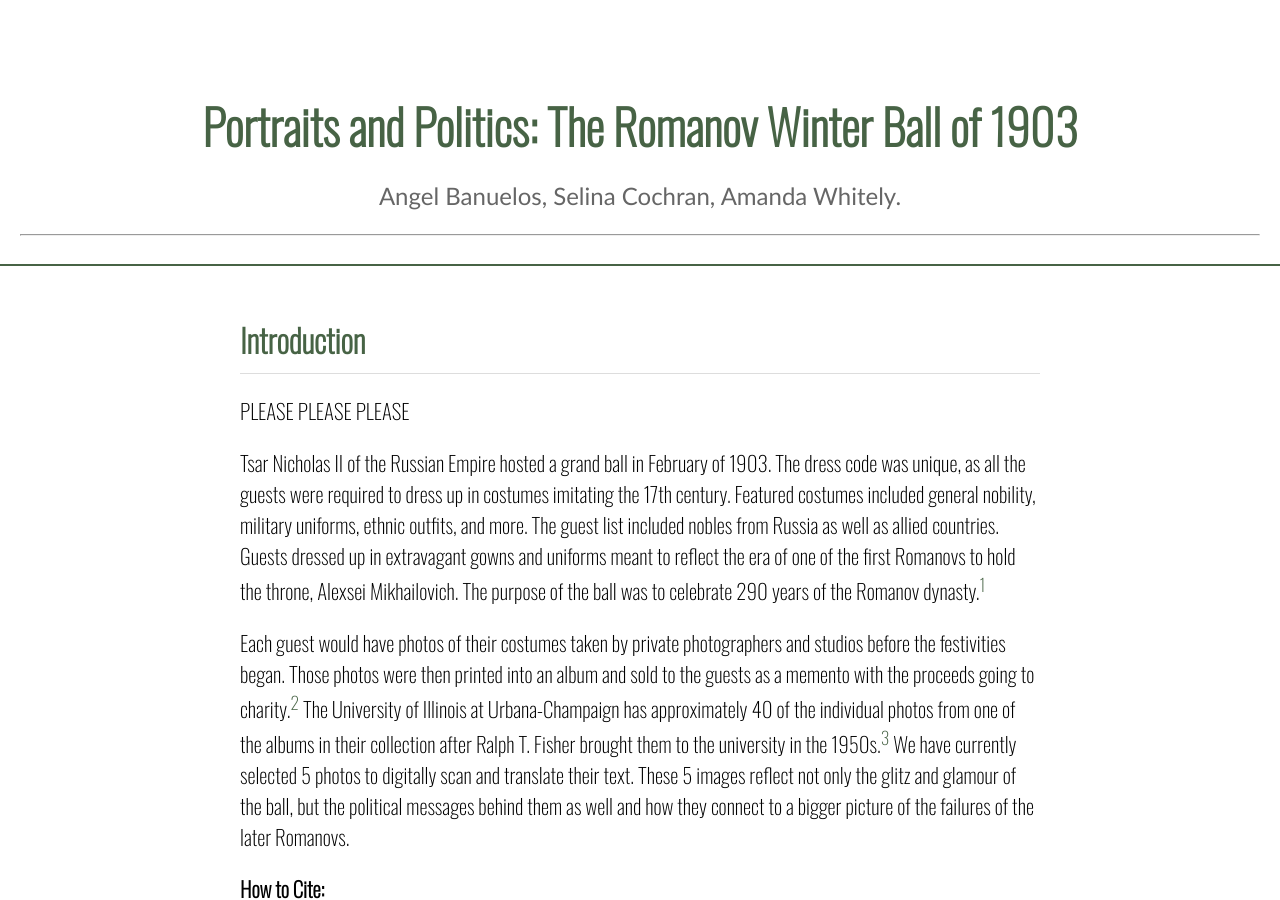
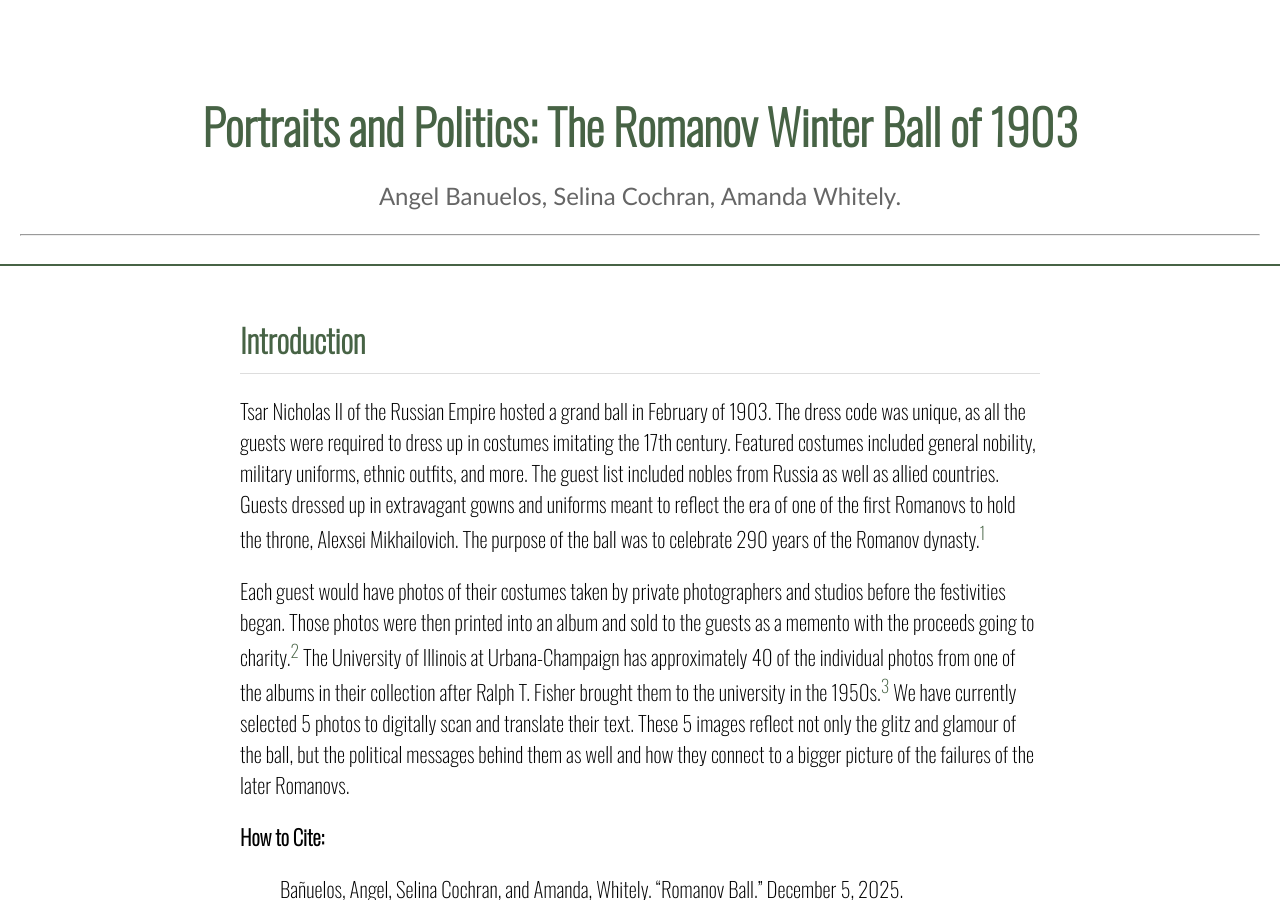
Before and after one commit to SelinaCochran/romanovball, a Jekyll site: the page built from index.markdown, in a window 1280 px wide and 900 px high. Built offline with Jekyll 4.4.1, drawn with Linux system fonts in a browser that asks for light colours.

Commit message:
Update index.markdown

```diff
--- a/index.markdown
+++ b/index.markdown
@@ -5,8 +5,6 @@ layout: single_page
 {% assign media = site.mindoc_media | where: "page", "source" | sort: "order" %}
 
 # Introduction
-
-PLEASE PLEASE PLEASE
 
 Tsar Nicholas II of the Russian Empire hosted a grand ball in February of 1903. The dress code was unique, as all the guests were required to dress up in costumes imitating the 17th century. Featured costumes included general nobility, military uniforms, ethnic outfits, and more. The guest list included nobles from Russia as well as allied countries. Guests dressed up in extravagant gowns and uniforms meant to reflect the era of one of the first Romanovs to hold the throne, Alexsei Mikhailovich. The purpose of the ball was to celebrate 290 years of the Romanov dynasty.[^1]
 
```
